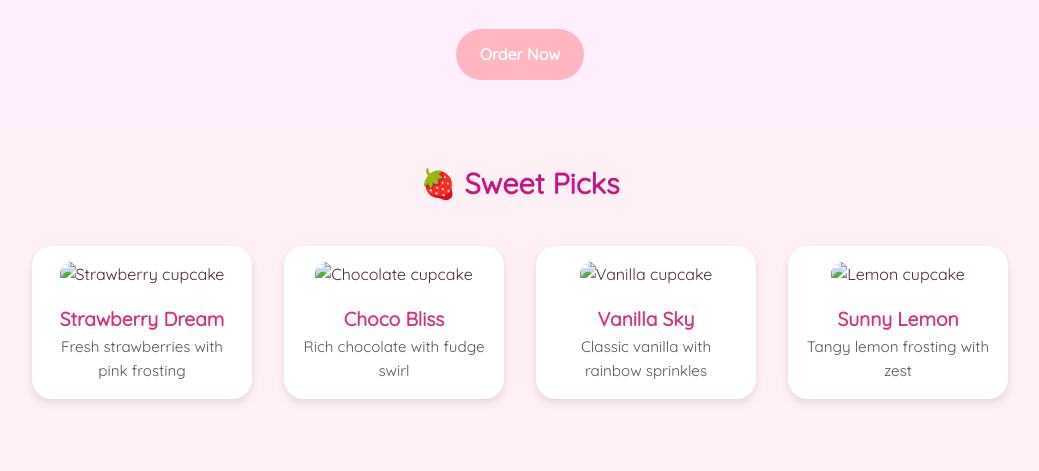
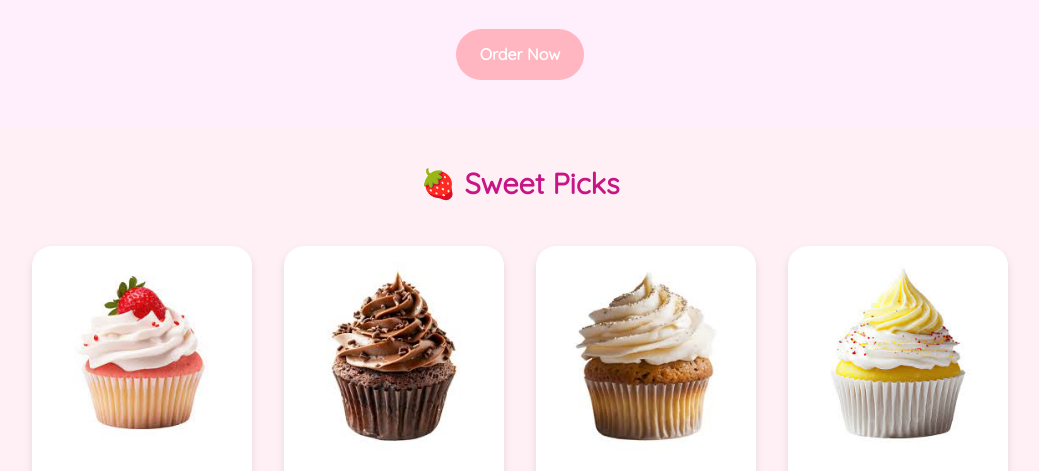
Before and after one commit to siddhishinde2131/Mini-Project-Web-Development-, a plain HTML site: page index.html in a window 1280 px wide. Shown: the part 329-800 px from the top of the page, without its empty margins (120-1159 px from the left). Drawn offline with Linux system fonts and the light colour scheme.

Commit message:
Update index.html

```diff
--- a/index.html
+++ b/index.html
@@ -28,24 +28,24 @@
     <h3>🍓 Sweet Picks</h3>
     <div class="cards">
       <div class="card">
-        <img src="images/strawberry.jpg" alt="Strawberry cupcake">
+        <img src="strawberry.jpg" alt="Strawberry cupcake">
         <h4>Strawberry Dream</h4>
         <p>Fresh strawberries with pink frosting</p>
       </div>
       <div class="card">
-        <img src="images/chocolate.jpg" alt="Chocolate cupcake">
+        <img src="chocolate.jpg" alt="Chocolate cupcake">
 
 
                     <h4>Choco Bliss</h4>
         <p>Rich chocolate with fudge swirl</p>
       </div>
       <div class="card">
-        <img src="images/vanila.jpg" alt="Vanilla cupcake">
+        <img src="vanila.jpg" alt="Vanilla cupcake">
         <h4>Vanilla Sky</h4>
         <p>Classic vanilla with rainbow sprinkles</p>
       </div>
       <div class="card">
-        <img src="images/lemon.jpg" alt="Lemon cupcake">
+        <img src="lemon.jpg" alt="Lemon cupcake">
         <h4>Sunny Lemon</h4>
         <p>Tangy lemon frosting with zest</p>
       </div>
```
